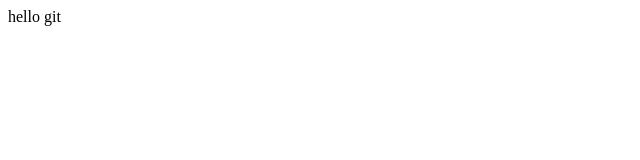
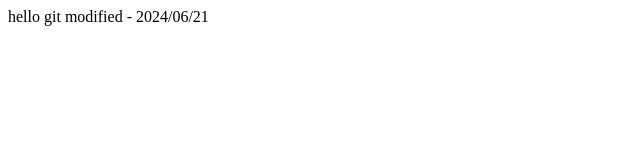
Before and after one commit to tfamu/git-learning-repo, a plain HTML site: page index.html in a window 1280 px wide. Shown: the whole page, without its empty margins (0-640 px from the left). Drawn offline with Linux system fonts and the light colour scheme.

Commit message:
modify index.html

```diff
--- a/index.html
+++ b/index.html
@@ -7,5 +7,6 @@
 </head>
 <body>
     hello git
+    modified - 2024/06/21
 </body>
 </html>
```
